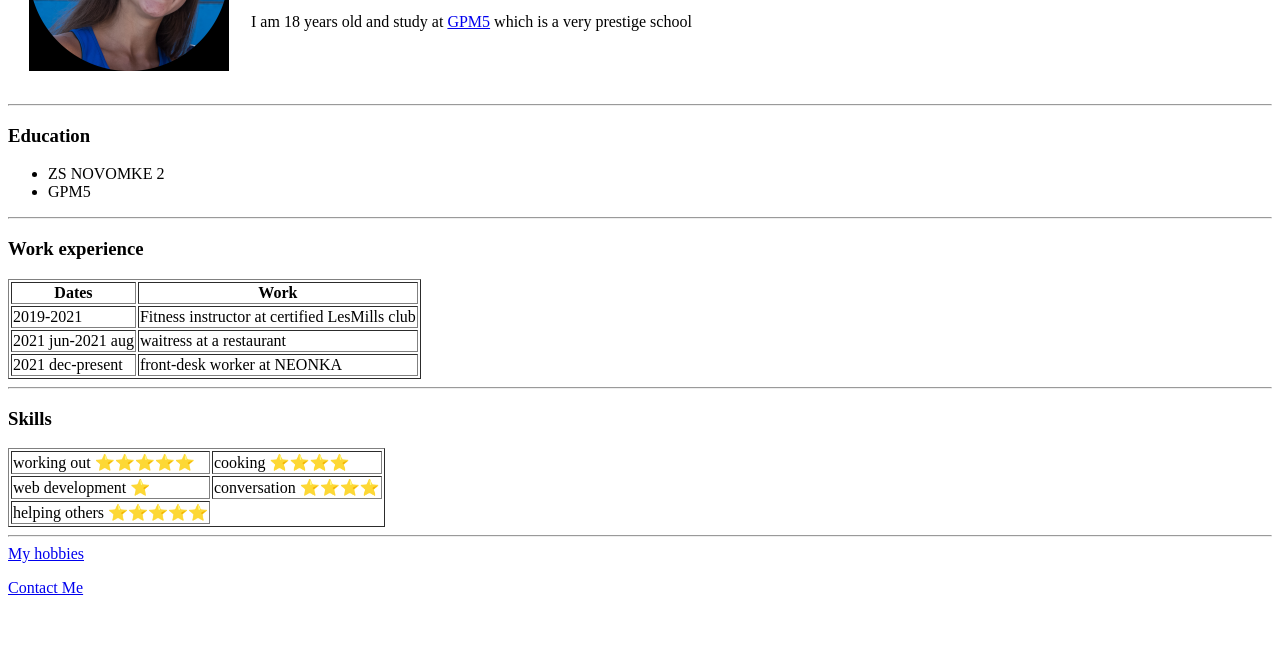
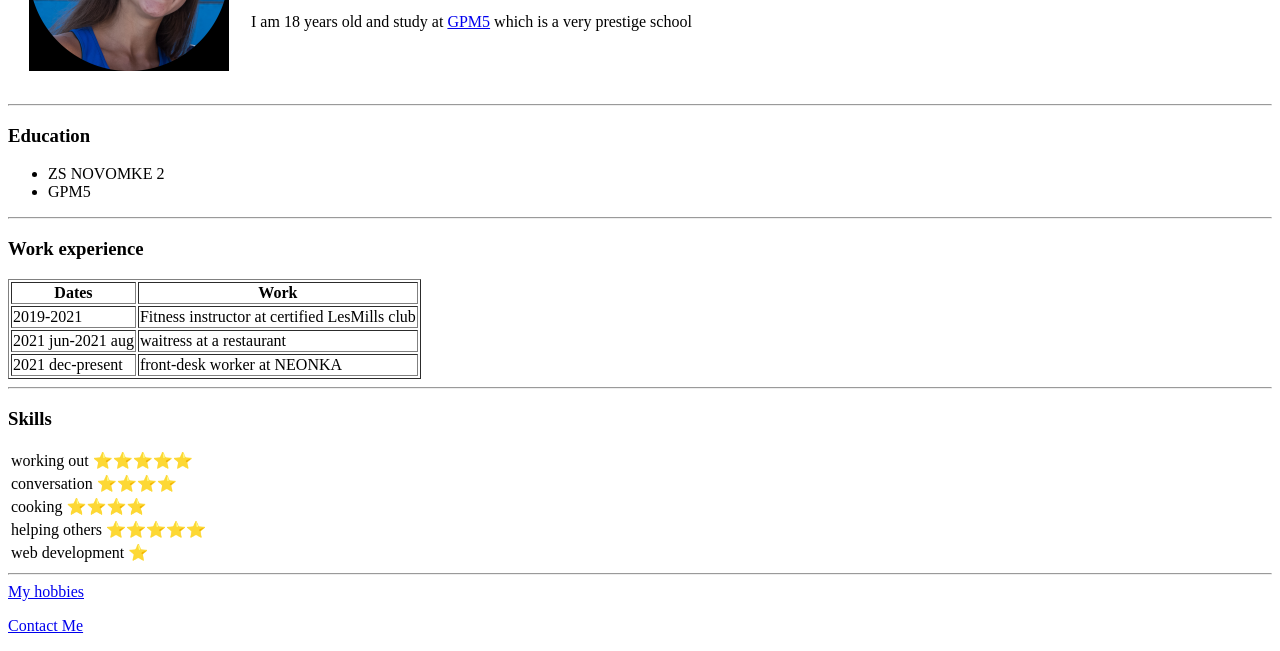
Before and after one commit to EmmaHor/CV, a plain HTML site: page index.html in a window 1280 px wide. Shown: the part 158-809 px from the top of the page. Drawn offline with Linux system fonts and the light colour scheme.

Commit message:
changing the skills table

```diff
--- a/index.html
+++ b/index.html
@@ -54,17 +54,21 @@
     </table>
     <hr></hr>
     <h3>Skills</h3>
-    <table border="1">
+    <table>
       <tr>
         <td>working out ⭐⭐⭐⭐⭐</td>
+      </tr>
+      <tr>
+        <td>conversation ⭐⭐⭐⭐</td>
+      </tr>
+      <tr>
         <td>cooking ⭐⭐⭐⭐</td>
       </tr>
       <tr>
-        <td>web development ⭐</td>
-        <td>conversation ⭐⭐⭐⭐</td>
+        <td>helping others ⭐⭐⭐⭐⭐</td>
       </tr>
       <tr>
-        <td>helping others ⭐⭐⭐⭐⭐</td>
+        <td>web development ⭐</td>
       </tr>
     </table>
     <hr></hr>
```
